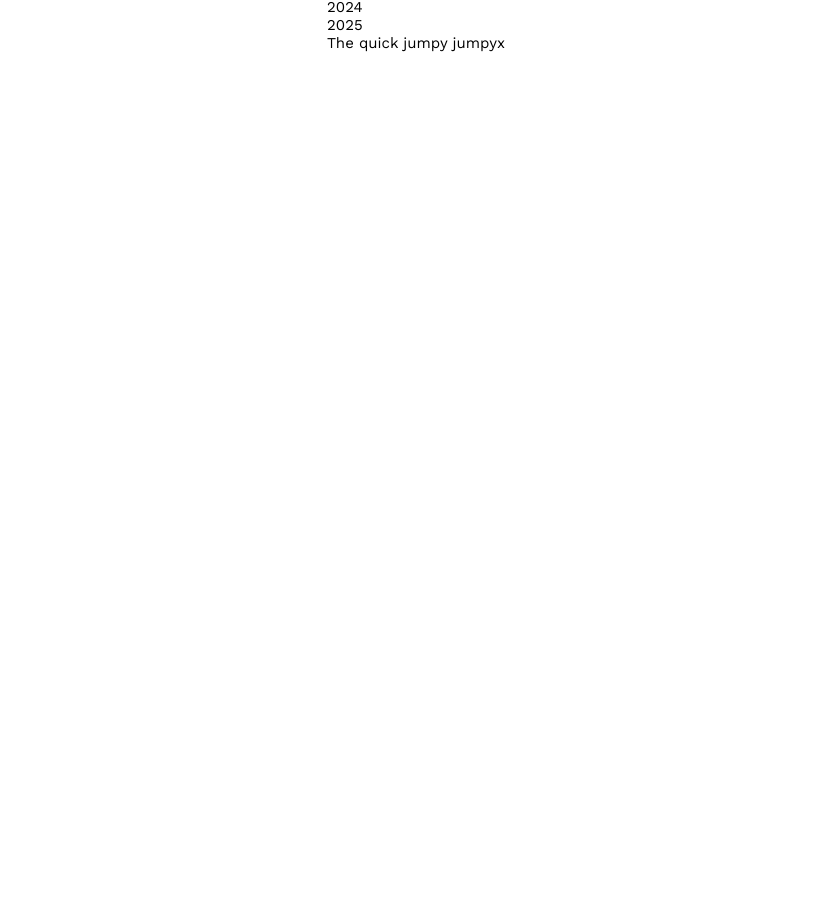
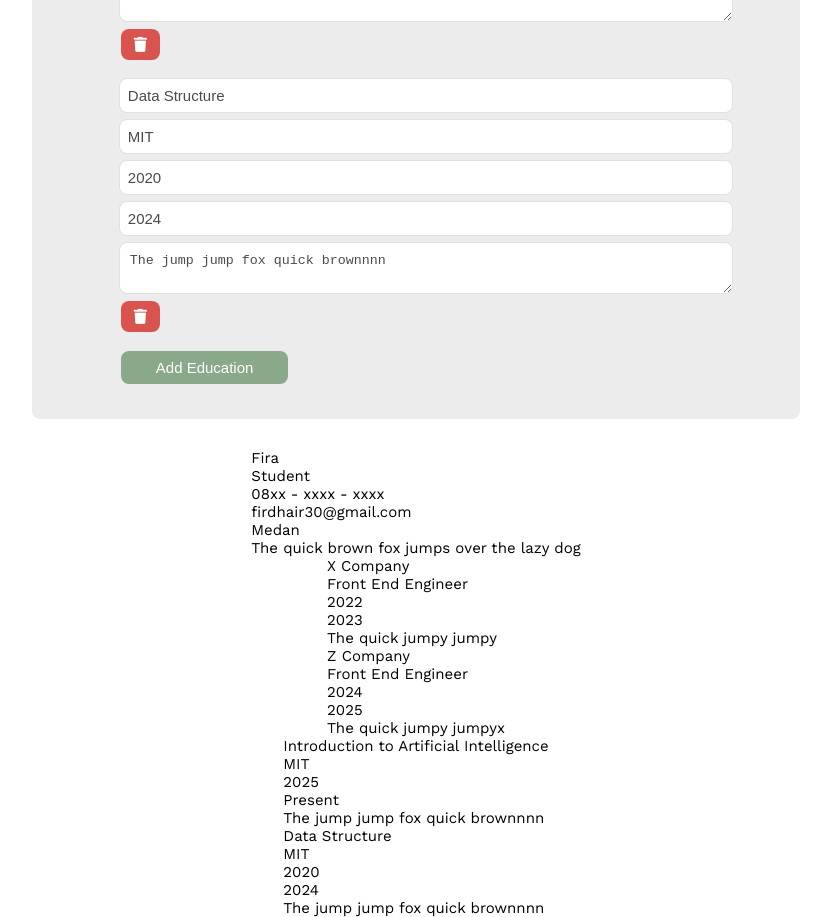
Before and after one commit to firdhair/cv-app-react, a React (Create React App) app: page / in a window 1280 px wide. Shown: the part 1421-2338 px from the top of the page, without its empty margins (224-1055 px from the left). Before the commit the page ends 1473 px from the top, so only its background shows below. Built offline with nearby package versions, Linux system fonts and the light colour scheme.

Commit message:
added education functionality

```diff
--- a/src/App.js
+++ b/src/App.js
@@ -4,7 +4,7 @@ import './styles/style.css';
 import Form from './components/Form'
 import PersonalDetailsView from './components/views/PersonalDetailsView';
 import WorkExperiencesView from './components/views/WorkExperiencesView';
-import NewExperienceInput from './components/NewExperienceInput'
+import EducationView from './components/views/EducationView';
 import { Component } from "react";
 import uniqid from "uniqid"
 
@@ -38,19 +38,38 @@ class App extends Component{
           jobdesc: 'The quick jumpy jumpyx',
           id:uniqid()
         }
+      ],
+      education: [
+        {
+          course: 'Introduction to Artificial Intelligence',
+          institution: 'MIT',
+          year: '2025',
+          end: 'Present',
+          edudesc: 'The jump jump fox quick brownnnn',
+          id: uniqid()
+        },
+        {
+          course: 'Data Structure',
+          institution: 'MIT',
+          year: '2020',
+          end: '2024',
+          edudesc: 'The jump jump fox quick brownnnn',
+          id: uniqid()
+        }
       ]
     }
 
     this.handleDeleteExperience = this.handleDeleteExperience.bind(this)
     this.handleChangeExperiences = this.handleChangeExperiences.bind(this)
     this.addNewExperience = this.addNewExperience.bind(this)
+    this.handleChangeEducation = this.handleChangeEducation.bind(this)
+    this.handleDeleteEducation = this.handleDeleteEducation.bind(this)
+    this.addNewEducation = this.addNewEducation.bind(this)
   }
 
   handleChange = (e) => {
     //console.log("e: ", e.target.parentNode[1].value)
     console.log("e: ", e.target.parentNode)
-    const cobak= this.state.personalDetails;
-    //console.log("cobak: ", cobak)
 
     this.setState({
       personalDetails:{
@@ -62,20 +81,14 @@ class App extends Component{
         desc:e.target.parentNode[5].value
       },
     })
-    //console.log("ini handleChange, nama: ", this.state.personalDetails.name)
   }
 
   handleChangeExperiences(e, id) {
     console.log("id handleChangeExperiences: ", id, ", e target: ", e.target)
     let coba = [...this.state.experiences];
-    //console.log("coba length:", coba.length)
     for(let i = 0; i < coba.length; i++){
       if(coba[i].id === id){
-       console.log("coba [i]",coba[i])
-       let exp = {...coba[i]};
-       console.log("coba desc: ",e.target.parentNode[4].value)
-
-        const newExp = [...this.state.experiences]
+        let newExp = [...this.state.experiences]
         newExp[i] = {
           company: `${e.target.parentNode[0].value}`,
           position: `${e.target.parentNode[1].value}`,
@@ -87,33 +100,17 @@ class App extends Component{
         this.setState({
           experiences: newExp
         })
-          console.log("new exp ",newExp)
       }
     }
     console.log("after: ", coba)
   }
 
-  handleDeleteExperience(id) {
-    //e.preventDefault()
-    console.log("ini handle delete")
-    //console.log("ini id handle delete", id)
-    const experiences = this.state.experiences;
-    //console.log("delete experiences", experiences)
-    const updatedExperiences = experiences.filter((experience) => experience.id !== id)
-
-    console.log("updatedExperiences: ", updatedExperiences)
-    this.setState({
-        experiences: updatedExperiences
-    })
-  }
-
   addNewExperience(e) {
     e.preventDefault()
-    console.log("ini addNewExperience")
-    console.log("ini event add experience: ", e.target)
+    //console.log("ini event add experience: ", e.target)
 
     let newExp = [...this.state.experiences]
-    console.log("coba addNewExperience: ", newExp);
+    //console.log("coba addNewExperience: ", newExp);
     newExp = {
         company: '',
         position: '',
@@ -125,11 +122,77 @@ class App extends Component{
     this.setState({
         experiences: this.state.experiences.concat(newExp)
     })
-    console.log("set state after new experience: ", this.state.experiences)
+    //console.log("set state after new experience: ", this.state.experiences)
+  }
+
+  handleDeleteExperience(id) {
+    //e.preventDefault()
+    //console.log("ini handle delete")
+    const experiences = this.state.experiences;
+    const updatedExperiences = experiences.filter((experience) => experience.id !== id)
+
+    console.log("updatedExperiences: ", updatedExperiences)
+    this.setState({
+        experiences: updatedExperiences
+    })
+  }
+
+  handleChangeEducation(e, id) {
+    console.log("id handleChangeEducation: ", id, ", e target: ", e.target)
+    let coba = [...this.state.education];
+    for(let i = 0; i < coba.length; i++){
+      if(coba[i].id === id){
+        let newExp = [...this.state.education]
+        newExp[i] = {
+          course: `${e.target.parentNode[0].value}`,
+          institution: `${e.target.parentNode[1].value}`,
+          year: `${e.target.parentNode[2].value}`,
+          end: `${e.target.parentNode[3].value}`,
+          edudesc: `${e.target.parentNode[4].value}`,
+          id: `${coba[i].id}`
+        }
+        this.setState({
+          education: newExp
+        })
+      }
+    }
+    console.log("after handleChangeEducation: ", this.state.education)
+
+  }
+
+  handleDeleteEducation(id){
+    console.log("ini handle delete")
+    const education = this.state.education;
+    const updatedEducation = education.filter((education) => education.id !== id)
+
+    console.log("updatedExperiences: ", updatedEducation)
+    this.setState({
+        education: updatedEducation
+    })
+  }
+
+  addNewEducation(e){
+    e.preventDefault()
+    console.log("ini addNewEducation: ", e.target)
+
+    let newExp = [...this.state.education]
+    console.log("coba addNewExperience: ", newExp);
+    newExp = {
+        course: '',
+        institution: '',
+        year: '',
+        end: '',
+        edudesc: '',
+        id: uniqid()
+    }
+    this.setState({
+        education: this.state.education.concat(newExp)
+    })
+    console.log("set state after new education: ", this.state.education)
   }
 
   render() {
-    const {personalDetails, experiences} = this.state
+    const {personalDetails, experiences, education} = this.state
     // console.log("personal details: ", personalDetails)
     // console.log("workExperiences id: ", experiences)
 
@@ -140,12 +203,19 @@ class App extends Component{
           handleChange={this.handleChange}
           personalDetails={personalDetails}
           experiences={experiences}
+          education={education}
+
+          addExperience={this.addNewExperience}
+          changeExperience={this.handleChangeExperiences}
           deleteExperience={this.handleDeleteExperience}
-          changeExperience={this.handleChangeExperiences}
-          addExperience={this.addNewExperience}
+
+          addEducation = {this.addNewEducation}
+          changeEducation = {this.handleChangeEducation}
+          deleteEducation={this.handleDeleteEducation}
         />
         <PersonalDetailsView personalDetails={personalDetails}/>
         <WorkExperiencesView experiences={experiences}/>
+        <EducationView education={education}/>
       </div>
     )
   }
--- /dev/null
+++ b/src/components/EducationInput.js
@@ -0,0 +1,17 @@
+const EducationInput = (props) => {
+    //console.log("ini education input")
+    const {type, onChange, placeholder, value, name, id} = props
+
+    return(
+            <input
+                    type={type}
+                    onChange={onChange}
+                    placeholder={placeholder}
+                    value={value}
+                    name={name}
+                    id={id}
+            ></input>
+    )
+}
+
+export default EducationInput
--- a/src/components/Form.js
+++ b/src/components/Form.js
@@ -1,11 +1,15 @@
 import React from 'react';
 import PersonalDetailsInput from './PersonalDetailsInput'
 import WorkExperiencesInput from './WorkExperiencesInput'
-import NewExperienceInput from './NewExperienceInput'
+import EducationInput from './EducationInput'
 const Form = (props) => {
     //console.log("ini form")
-    const {personalDetails, experiences, handleChange, changeExperience, deleteExperience, addExperience} = props
+    const { personalDetails, experiences, education,
+            handleChange, changeExperience, deleteExperience, addExperience,
+            changeEducation, deleteEducation, addEducation
+    } = props
 
+    console.log("education: ", education)
     //console.log("changeExperience form: ", changeExperience)
     //console.log("personalDetails: ", personalDetails)
     //console.log("workExperiences form: ", experiences)
@@ -112,16 +116,16 @@ const Form = (props) => {
                                        onChange={(e) => changeExperience(e, experience.id)}
                                         placeholder="End Date"
                                         value={experience.end}
-                                        name="status"
-                                        id="status"
+                                        name="end"
+                                        id="end"
                                     />
                                     <textarea rows="4"
                                         type="text"
                                         onChange={(e) => changeExperience(e, experience.id)}
                                         placeholder="Desc"
                                         value={experience.jobdesc}
-                                        name="desc"
-                                        id="desc"
+                                        name="jobdesc"
+                                        id="jobdesc"
                                     >
 
                                     </textarea>
@@ -133,6 +137,58 @@ const Form = (props) => {
                         {/* <NewExperienceInput/> */}
                 </div>
             </div>
+            <div className="form-education form-input">
+                <h4>Education</h4>
+                {education.map((education) =>{
+                            return(
+                                <form key={education.id}>
+                                    <EducationInput
+                                        type="text"
+                                        onChange={(e) => changeEducation(e, education.id)}
+                                        placeholder="Course"
+                                        value={education.course}
+                                        name="company"
+                                        id="company"
+                                    />
+                                    <EducationInput
+                                        type="text"
+                                        onChange={(e) => changeEducation(e, education.id)}
+                                        placeholder="Institution"
+                                        value={education.institution}
+                                        name="institution"
+                                        id="institution"
+                                    />
+                                    <EducationInput
+                                        type="text"
+                                        onChange={(e) => changeEducation(e, education.id)}
+                                        placeholder="Start Date"
+                                        value={education.year}
+                                        name="start-date"
+                                        id="start-date"
+                                    />
+                                    <EducationInput
+                                        type="text"
+                                        onChange={(e) => changeEducation(e, education.id)}
+                                        placeholder="End Date"
+                                        value={education.end}
+                                        name="end-date"
+                                        id="end-date"
+                                    />
+                                    <textarea rows="2"
+                                        type="text"
+                                        onChange={(e) => changeEducation(e, education.id)}
+                                        placeholder="Desc"
+                                        value={education.edudesc}
+                                        name="edudesc"
+                                        id="edudesc"
+                                    >
+                                    </textarea>
+                                    <i className = "fas fa-trash" onClick={() => deleteEducation(education.id)}></i>
+                                </form>
+                            )
+                        })}
+                        <button className="btn-add" onClick={(e) => addEducation(e)}>Add Education</button>
+            </div>
         </div>
     )
 }
--- /dev/null
+++ b/src/components/views/EducationView.js
@@ -0,0 +1,24 @@
+const WorkExperiencesView = (props) => {
+    //console.log("ini form")
+    const {education} = props
+
+    console.log("ini education view : ", education)
+
+    return(
+        <div>
+            {education.map((education) => {
+                return (
+                    <div className="education" key={education.id}>
+                        <p>{education.course}</p>
+                        <p>{education.institution}</p>
+                        <p>{education.year}</p>
+                        <p>{education.end}</p>
+                        <p>{education.edudesc}</p>
+                    </div>
+                )
+            })}
+        </div>
+    )
+}
+
+export default WorkExperiencesView
--- a/src/components/views/WorkExperiencesView.js
+++ b/src/components/views/WorkExperiencesView.js
@@ -8,7 +8,7 @@ const WorkExperiencesView = (props) => {
         <div>
             {experiences.map((experience) => {
                 return (
-                    <div className="task" key={experience.id}>
+                    <div className="work-experience" key={experience.id}>
                         <p>{experience.company}</p>
                         <p>{experience.position}</p>
                         <p>{experience.year}</p>
--- a/src/styles/_form.scss
+++ b/src/styles/_form.scss
@@ -47,7 +47,7 @@
     }
   }
   h4 {
-    font-weight: 500;
+    font-weight: 600;
     color: $grey;
   }
   .btn-add {
@@ -66,3 +66,8 @@
     background-color: rgb(112, 153, 112);
   }
 }
+
+.form-education {
+  margin-top: 3.5rem;
+  margin-bottom: 3.5rem;
+}
--- a/src/styles/style.css
+++ b/src/styles/style.css
@@ -146,7 +146,7 @@ a {
 }
 
 .form-input h4 {
-  font-weight: 500;
+  font-weight: 600;
   color: #4b4b4b;
 }
 
@@ -167,4 +167,9 @@ a {
 .form-input .btn-add:hover {
   background-color: #709970;
 }
+
+.form-education {
+  margin-top: 3.5rem;
+  margin-bottom: 3.5rem;
+}
 /*# sourceMappingURL=style.css.map */
```
Also changed, not shown: src/components/NewExperienceInput.js (deleted, +0 -17 lines), 1 other file (tests, documents, lock files or other folders).
